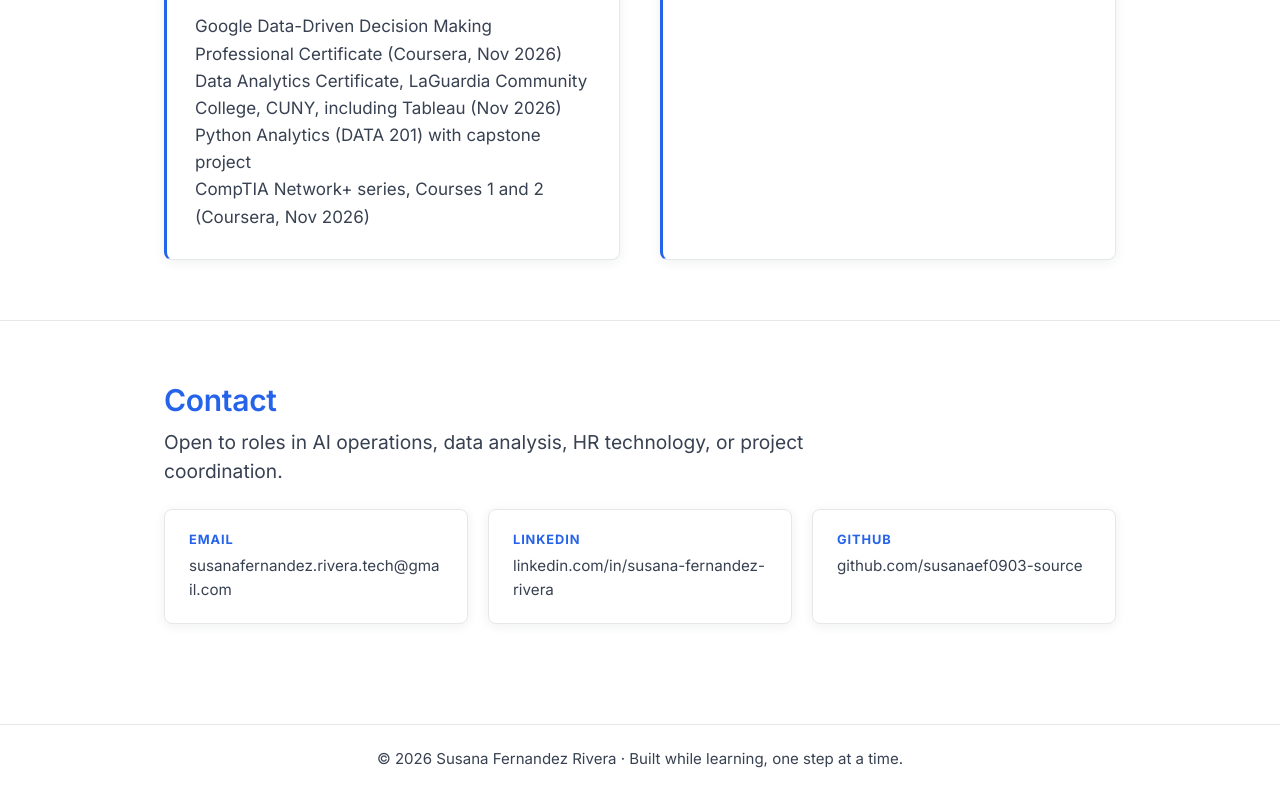
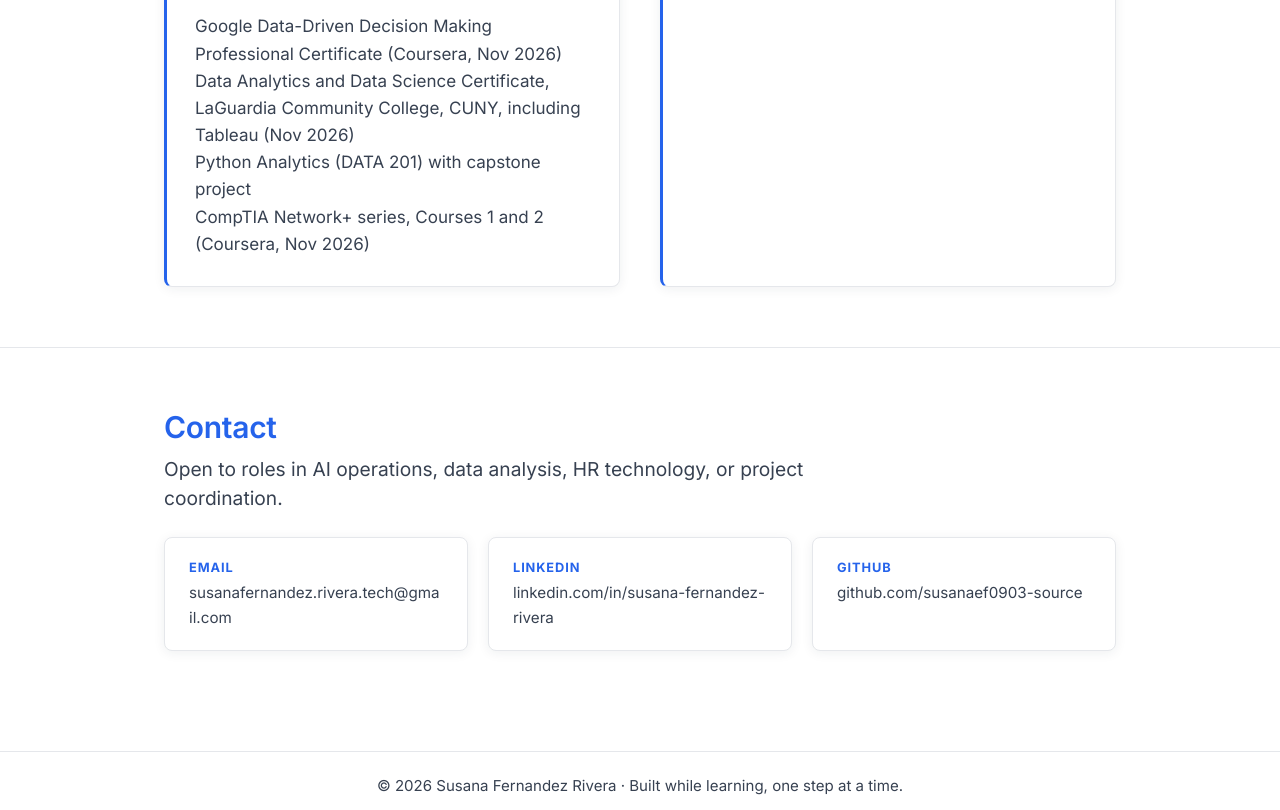
Before and after one commit to susanaef0903-source/personal-website, a plain HTML site: page index.html in a window 1280 px wide. Shown: the part 4721-5531 px from the top of the page. Drawn offline with Linux system fonts and the light colour scheme.

Commit message:
Use the full LaGuardia certificate name: Data Analytics and Data Science Certificate

```diff
--- a/index.html
+++ b/index.html
@@ -250,7 +250,7 @@
                  <a href="https://www.credly.com/go/6VSeTQNj" target="_blank" rel="noopener">Verify my badge</a></p>
             </div>
             <p>Google Data-Driven Decision Making Professional Certificate (Coursera, Nov 2026)<br>
-               Data Analytics Certificate, LaGuardia Community College, CUNY, including Tableau (Nov 2026)<br>
+               Data Analytics and Data Science Certificate, LaGuardia Community College, CUNY, including Tableau (Nov 2026)<br>
                Python Analytics (DATA 201) with capstone project<br>
                CompTIA Network+ series, Courses 1 and 2 (Coursera, Nov 2026)</p>
           </div>
```
